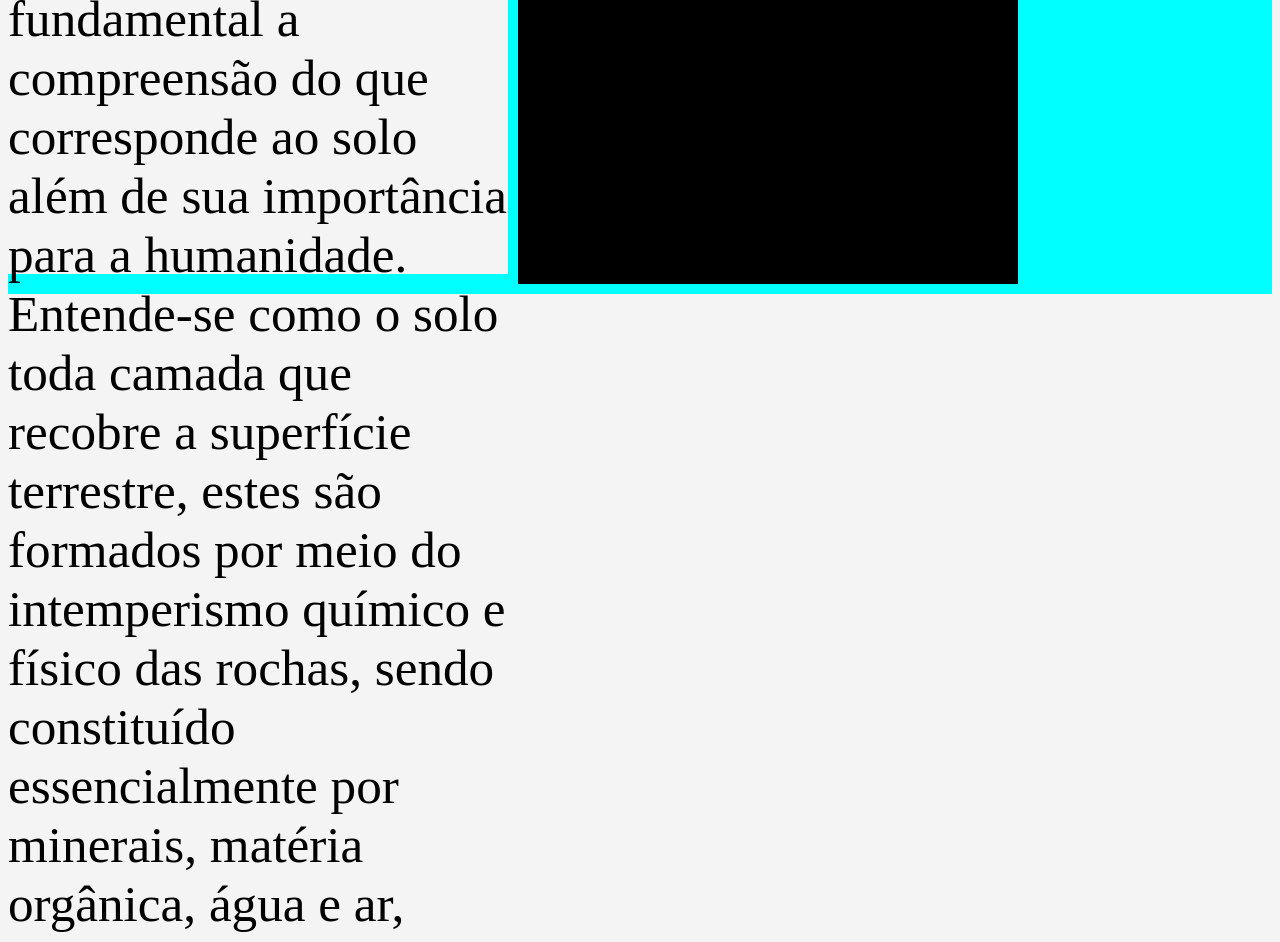
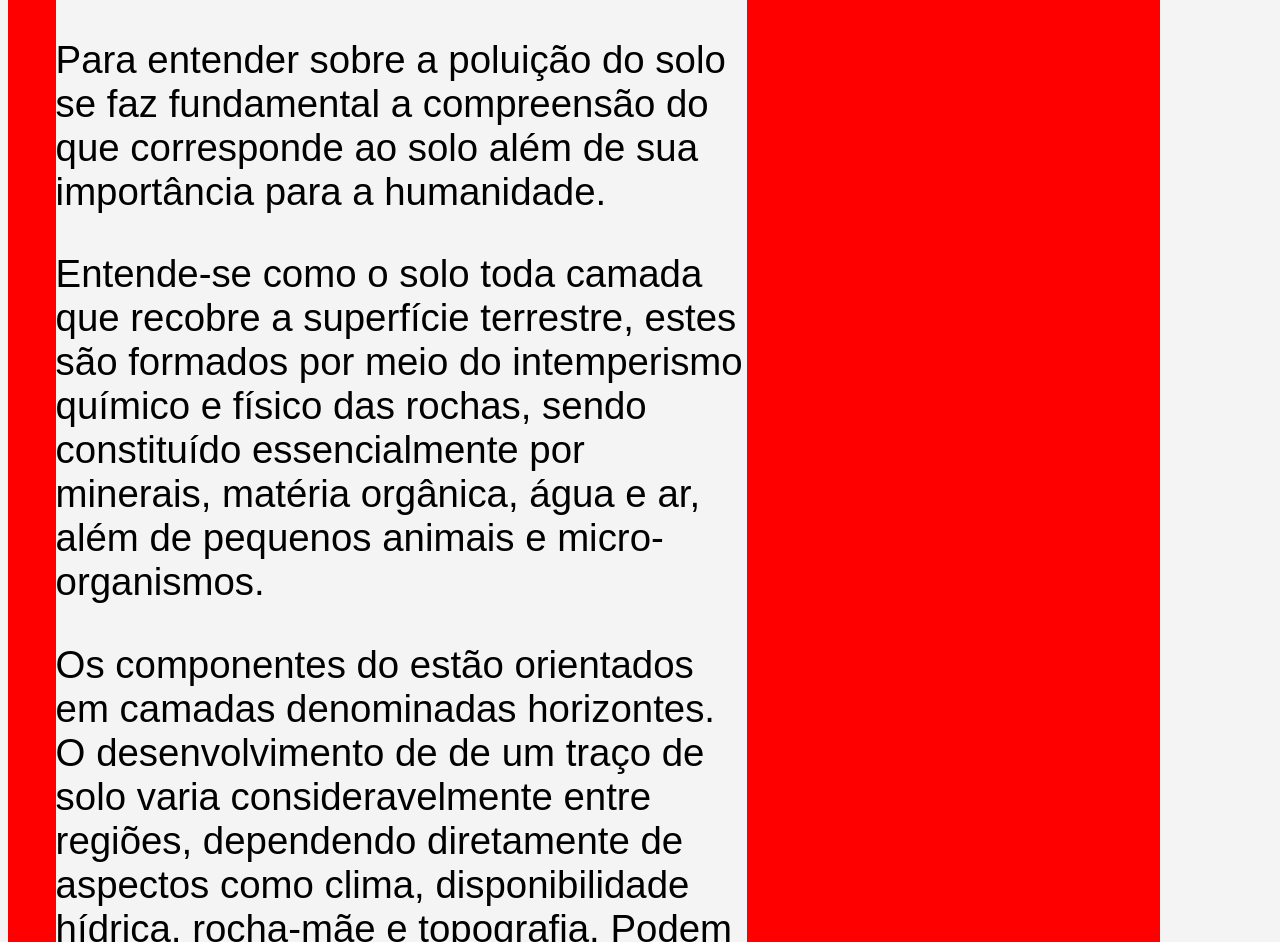
Before and after one commit to Saito-San014/aps-poluicao-do-solo, a website: page src/public/index.html in a window 1280 px wide. Shown: the part 234-1176 px from the top of the page. Drawn offline with Linux system fonts and the light colour scheme.

Commit message:
Novo teste dos texto

```diff
--- a/src/public/estiloTexto.css
+++ b/src/public/estiloTexto.css
@@ -3,35 +3,35 @@ body {
     text-rendering: optimizeLegibility;
 }
 #containerTexto{
-    width: 100%;
+    top: 10%;
+    position: absolute;
+    width: 90%;
     display: flex;
-    background-color: aqua;
+    justify-content: center;
+    background-color: red;
 }
 #texto {
     padding: 0;
     margin: 0;
-    width: 500px;
-    height: 500px;
+    width: 60%;
     background-color: #F4f4f4;
-    top: 15%;
-    left: 10%;
-    font-size: 5vw;
 }
 
 p {
-    font-size: 4vw;
+    font: 16px Arial;
+    font-size: 3vw;
     padding: 0 ;
 }
 
 h1 {
     color: #19191C;
     font: 25px sans-serif;
+    font-size: 6vw;
 }
 
 #image {
-    align-self: flex-end;
     background-color: black;
-    width: 500px;
-    height: 500px;
+    width: 30%;
+    height: 30%;
     margin: 10px;
 }
--- a/src/public/index.html
+++ b/src/public/index.html
@@ -22,9 +22,23 @@
     <div id="containerTexto">
         <div id="texto">
             <h1>Poluição do solo</h1>
-            <p>Para entender sobre a poluição do solo se faz fundamental a compreensão do que corresponde ao solo além de sua importância para a humanidade.
-Entende-se como o solo toda camada que recobre a superfície terrestre, estes são formados por meio do intemperismo químico e físico das rochas, sendo constituído essencialmente por minerais, matéria orgânica, água e ar, além de pequenos animais e micro-organismos. Os componentes do estão orientados em camadas denominadas horizontes. O desenvolvimento de de um traço de solo varia consideravelmente entre regiões, dependendo diretamente de aspectos como clima, disponibilidade hídrica, rocha-mãe e topografia.
-Podem ser e tipo arenoso, siltoso argiloso ou orgânico.</p>
+            <p>
+                Para entender sobre a poluição do solo se faz fundamental a compreensão
+                do que corresponde ao solo além de sua importância para a humanidade.
+            </p>
+            <p>
+                Entende-se como o solo toda camada que recobre a superfície terrestre,
+                estes são formados por meio do intemperismo químico e físico das rochas,
+                sendo constituído essencialmente por minerais, matéria orgânica, água e ar,
+                além de pequenos animais e micro-organismos.
+            </p>
+            <p>
+                Os componentes do estão orientados em camadas denominadas horizontes.
+                O desenvolvimento de de um traço de solo varia consideravelmente entre regiões,
+                dependendo diretamente de aspectos como clima, disponibilidade hídrica, rocha-mãe e topografia.
+                Podem ser e tipo arenoso, siltoso argiloso ou orgânico.
+            </p>
+
         </div>
         <div id="image">
 
```
